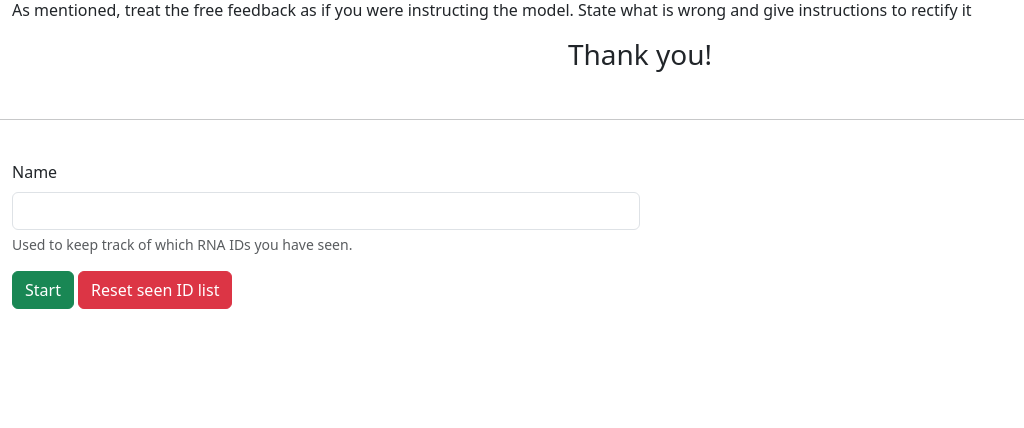
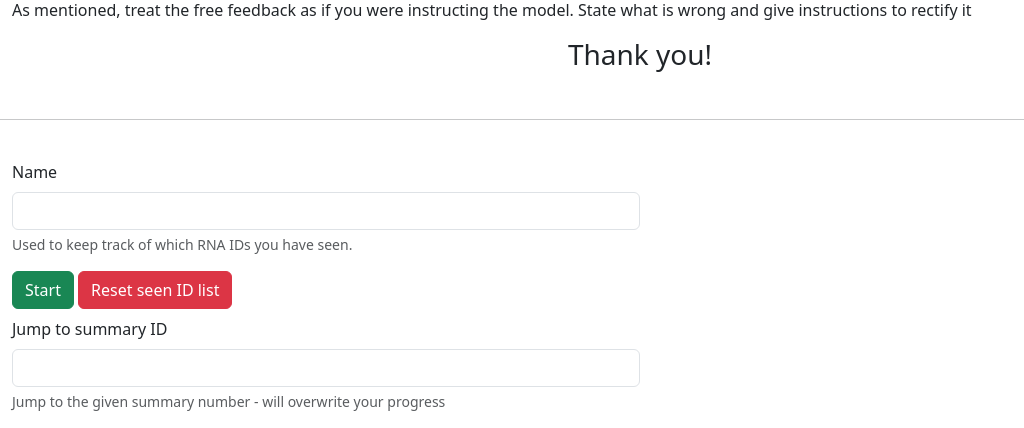
Before and after one commit to RNAcentral/litscan-summarization, a Flask app: page / in a window 1280 px wide. Shown: the part 1921-2349 px from the top of the page, without its empty margins (0-1024 px from the left). Before the commit the page ends 2230 px from the top, so only its background shows below. Run offline with Flask 2, Linux system fonts and the light colour scheme; parts of the project's set-up code (start-up, migrations or seed data) failed here and were passed over; some libraries are stand-ins or nearby versions.

Commit message:
Some QoL improvements - allow jumping to given summary ID

```diff
--- a/evaluate/app/__init__.py
+++ b/evaluate/app/__init__.py
@@ -112,6 +112,11 @@ def present_single_summary():
         seen_ids = []
     else:
         seen_ids = [int(i) for i in request.cookies.get("seen_ids").split(" ")]
+
+    user_id = request.cookies.get("name")
+    if not user_id or user_id == "":
+        resp.set_cookie("name", "anonymous")
+
     print(seen_ids)
     ## Get maximum ID
     cur.execute("SELECT COUNT(id) FROM litsumm_summaries;")
@@ -160,8 +165,13 @@ def present_single_summary():
             veracity_result,
             selection_method,
             rescue_prompts,
+            primary_id,
         ) = cur.fetchone()
 
+        PREV_QUERY = f"SELECT feedback FROM litsumm_feedback_single WHERE summary_id = {selected} AND user_id = '{user_id}';"
+        cur.execute(PREV_QUERY)
+        res = cur.fetchone()
+        prev_feedback = res[0] if res is not None else None
         app.logger.debug(rna_id)
         resp = make_response(
             render_template(
@@ -170,14 +180,13 @@ def present_single_summary():
                 rna_id=rna_id,
                 context=context,
                 summ_id=summ_id,
+                curr_summ_id=selected - first_id,
+                N=N,
+                previous=prev_feedback,
             )
         )
 
         resp.set_cookie("seen_ids", " ".join([str(i) for i in seen_ids]))
-
-    user_id = request.cookies.get("name")
-    if not user_id or user_id == "":
-        resp.set_cookie("name", "anonymous")
 
     return resp
 
--- a/evaluate/app/templates/base.html
+++ b/evaluate/app/templates/base.html
@@ -55,6 +55,14 @@
                     let name = document.getElementById("name");
                     document.cookie = `name=${name.value}`;
 
+                    let startID = document.getElementById("startID");
+                    if (startID.value.length > 0) {
+                        console.log(startID.value);
+                        console.log(`seen_ids=${parseInt(startID.value)-1}`)
+                        document.cookie = `seen_ids=${parseInt(startID.value)-1}`;
+                    }
+
+
                     let url='{{url_for("present_single_summary")}}';
                     window.location.replace(url);
                 }
--- a/evaluate/app/templates/intro.html
+++ b/evaluate/app/templates/intro.html
@@ -56,4 +56,13 @@
     </div>
 </div>
 
+<div class="container-fluid">
+    <div class="mb-3 col-6">
+        <label for="start" class="form-label">Jump to summary ID</label>
+        <input type="text" class="form-control" id="startID" aria-describedby="startHelp">
+        <div id="startId" class="form-text">Jump to the given summary number - will overwrite your progress</div>
+    </div>
+</div>
+
+
 {% endblock %}
```
